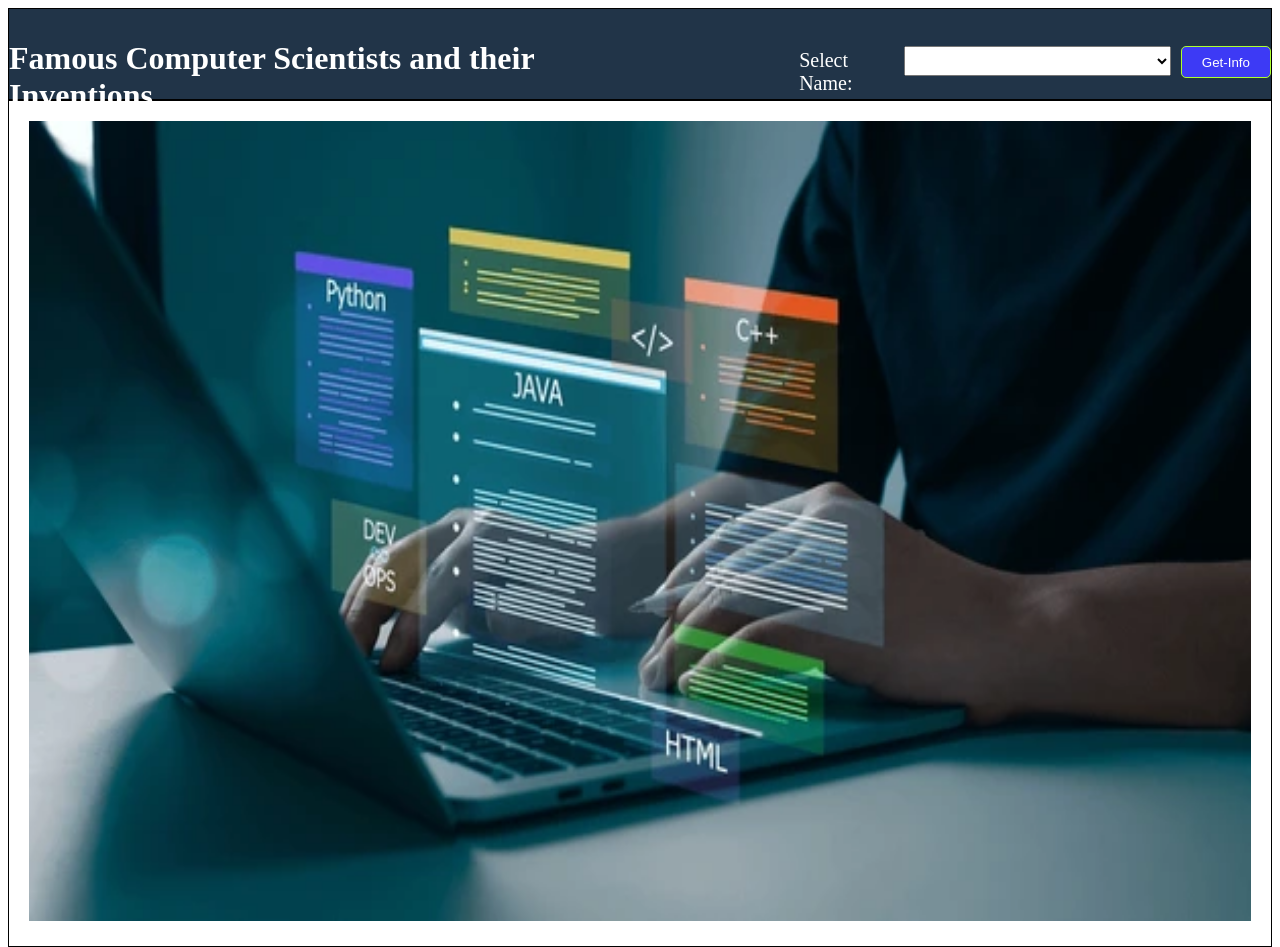
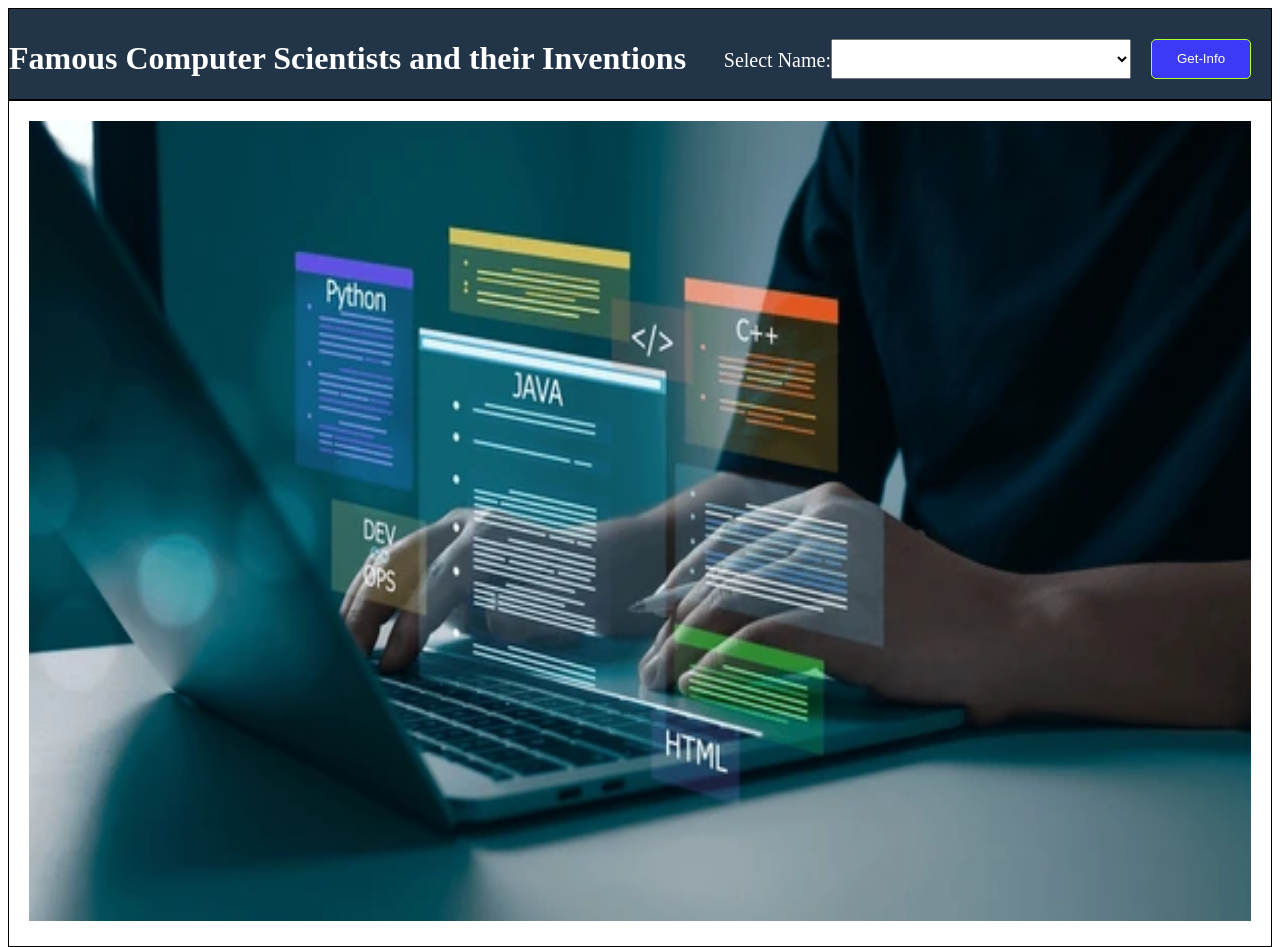
Before and after one commit to Thoratshraddha14/info-programmer, a plain HTML site: page index.html in a window 1280 px wide. Drawn offline with Linux system fonts and the light colour scheme.

Commit message:
media query

```diff
--- a/index.html
+++ b/index.html
@@ -55,6 +55,37 @@
             height: 800px;
             margin-top: 0;
         }
+        @media screen and (min-width: 400px) and (max-width: 1450px)  {
+        .sub-container{
+            display: flex;
+            justify-content:center;
+            padding-top: 10px;
+            height: auto;
+            background-color: #213448;
+            border: 1px solid black;
+            color: white;
+            position: sticky;
+            top: 0;
+            margin-left: 0;
+        }
+        .selectName{
+            margin-left: auto;
+
+        }
+            .option{
+            width: 300px;
+            height: auto;
+            margin: 20px;
+            margin-left: 0;
+        }
+        .btn{
+            height: auto;
+            width: 100px;
+            margin: 20px;
+            margin-left: 0;
+        }
+    }
+
 
     </style>
 </head>
```
